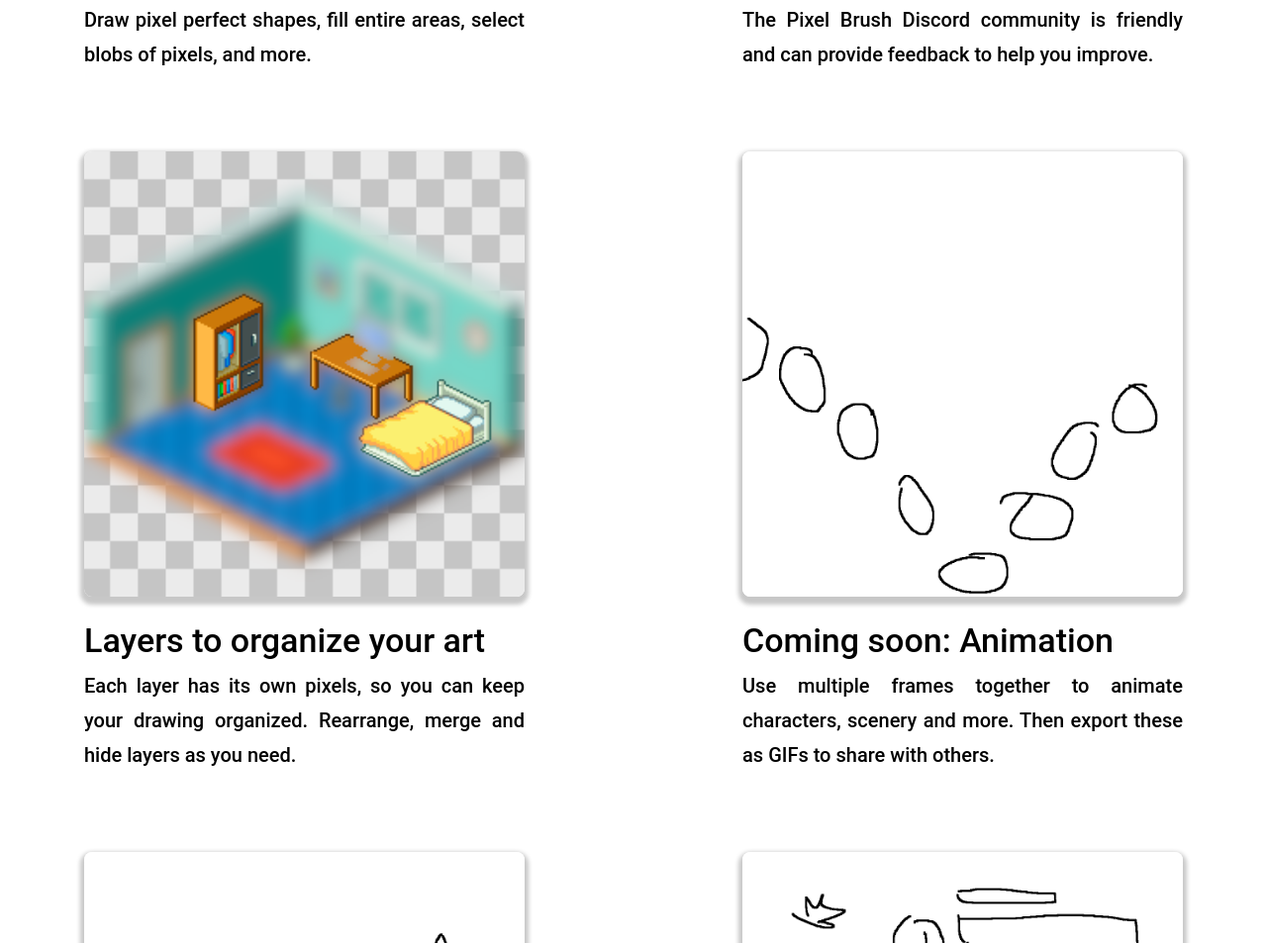
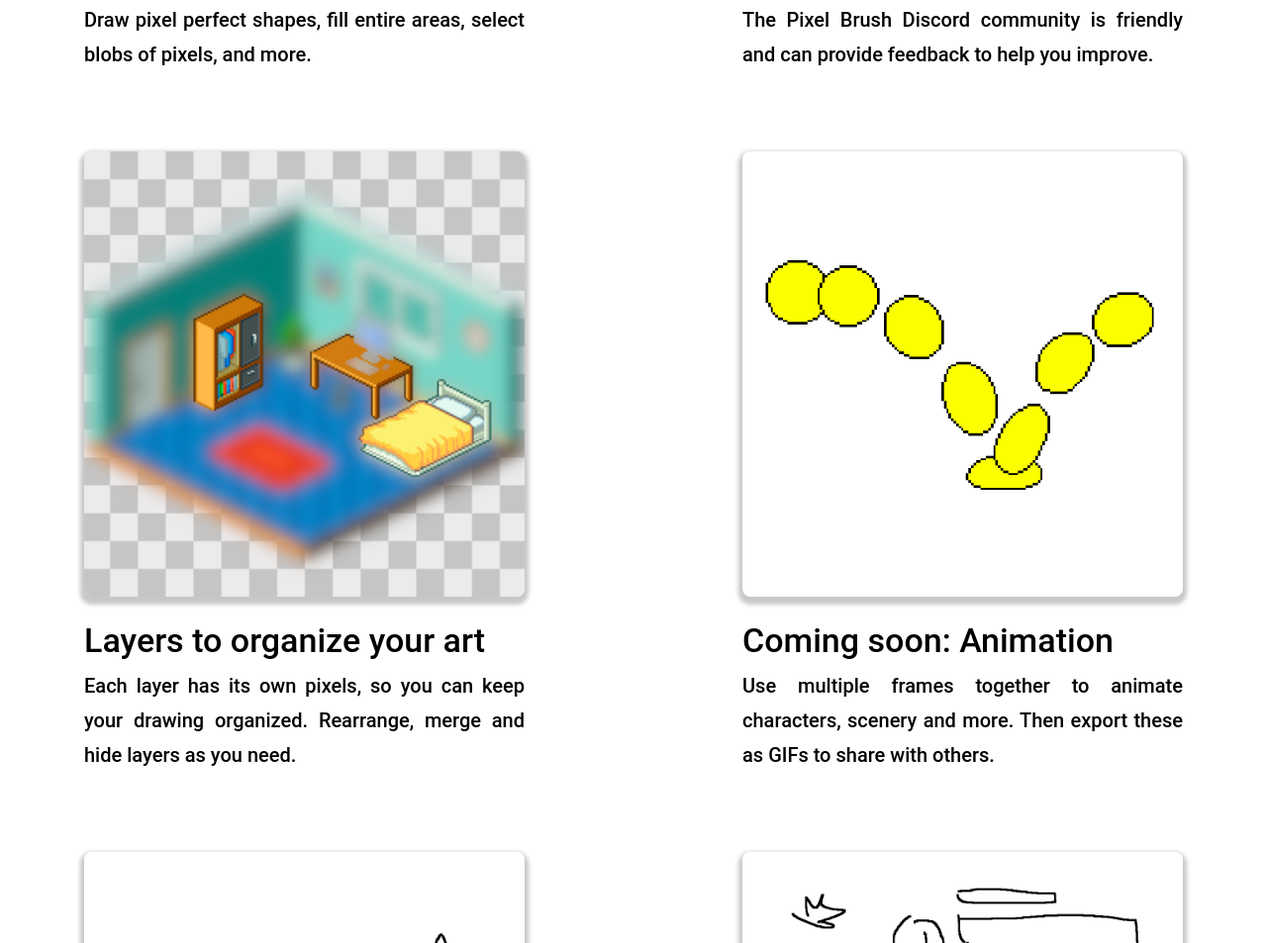
Before and after one commit to jaween/pixel-brush-landing, a website: page index.html in a window 1280 px wide. Shown: the part 2733-3686 px from the top of the page at 99% size. Drawn offline with Linux system fonts and the light colour scheme.

Commit message:
Add source of new mockups and use animaiton 2 mockup

```diff
--- a/index.html
+++ b/index.html
@@ -102,7 +102,7 @@
         </div>
         <div class="col-sm-2"></div>
         <div class="col-md-5">
-          <img width="100%" class="feature-image mx-auto d-block" src="res/image/feature_animation.png" />
+          <img width="100%" class="feature-image mx-auto d-block" src="res/image/feature_animation2.png" />
           <h3>Coming soon: Animation</h3>
           <p>Use multiple frames together to animate characters, scenery and more. Then export these as GIFs to share
             with others.</p>
```
Also changed, not shown: res/image/feature_animation2.png (added), 2 other files.
